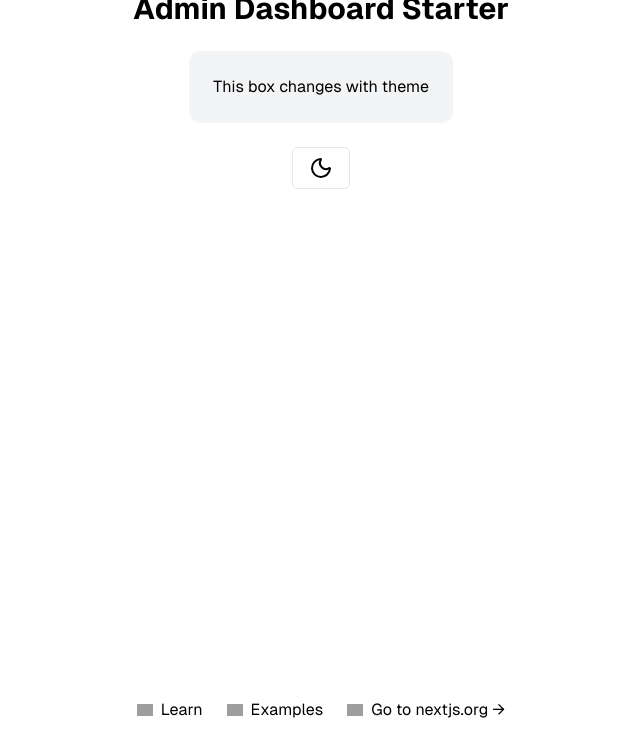
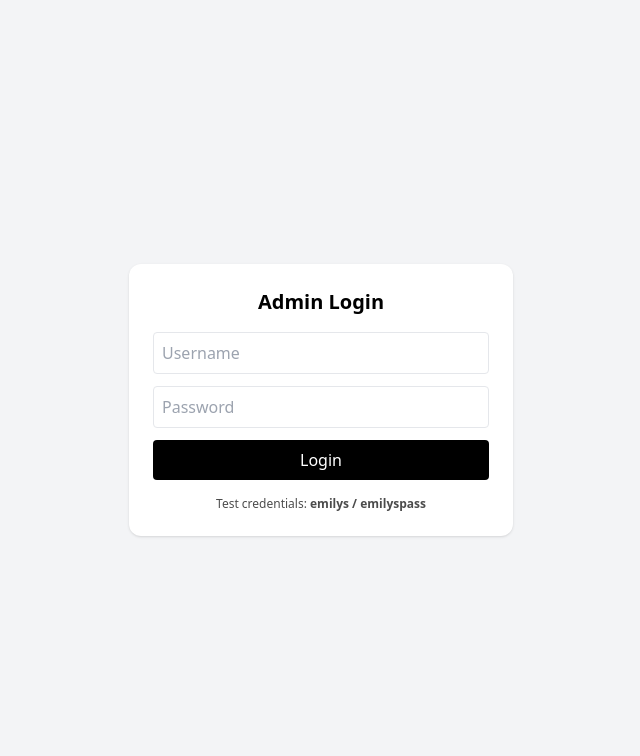
Before and after one commit to SourabhK08/E-Commerce-Admin, a Next.js app: page / in a window 1280 px wide. Shown: the top 756 px of the page, without its empty margins (319-959 px from the left). Built offline with nearby package versions, Linux system fonts and the light colour scheme; grey boxes are pictures that could not be loaded.

Commit message:
login functionality completed

```diff
--- /dev/null
+++ b/app/(auth)/login/page.tsx
@@ -0,0 +1,92 @@
+"use client";
+
+import { useEffect, useState } from "react";
+import { useAuth } from "@/context/AuthContext";
+import { useRouter } from "next/navigation";
+import axios from "axios";
+import { useForm } from "react-hook-form";
+
+export default function LoginPage() {
+  const { isAuthenticated, login } = useAuth();
+  const router = useRouter();
+  const {
+    register,
+    handleSubmit,
+    formState: { errors },
+    setError,
+  } = useForm();
+
+  useEffect(() => {
+    if (isAuthenticated) {
+      router.replace("/dashboard");
+    }
+  }, [isAuthenticated, router]);
+
+  const [loading, setLoading] = useState(false);
+
+  const handleLogin = async (data: any) => {
+    console.log("Login data:", data);
+    setLoading(true);
+
+    try {
+      const res = await axios.post("https://dummyjson.com/auth/login", {
+        username: data.username,
+        password: data.password,
+      });
+
+      const token = res.data.accessToken;
+      login(token);
+      router.push("/dashboard");
+    } catch (err: any) {
+      setError("username", { type: "manual", message: "Invalid credentials" });
+      setError("password", { type: "manual", message: "Invalid credentials" });
+    } finally {
+      setLoading(false);
+    }
+  };
+
+  return (
+    <div className="min-h-screen flex items-center justify-center bg-gray-100 dark:bg-gray-900">
+      <div className="w-full max-w-sm p-6 rounded-xl bg-white dark:bg-gray-800 shadow">
+        <h1 className="text-xl font-semibold mb-4 text-center">Admin Login</h1>
+
+        <form onSubmit={handleSubmit(handleLogin)}>
+          <input
+            className="w-full mb-3 p-2 border rounded dark:bg-gray-700"
+            placeholder="Username"
+            {...register("username", { required: "Username is required" })}
+          />
+          {errors.username && (
+            <p className="text-sm text-red-500 mb-2">
+              {errors.username.message}
+            </p>
+          )}
+
+          <input
+            type="password"
+            className="w-full mb-3 p-2 border rounded dark:bg-gray-700"
+            placeholder="Password"
+            {...register("password", { required: "Password is required" })}
+          />
+
+          {errors.password && (
+            <p className="text-sm text-red-500 mb-2">
+              {errors.password.message}
+            </p>
+          )}
+
+          <button
+            type="submit"
+            disabled={loading}
+            className="w-full bg-black text-white py-2 rounded disabled:opacity-60"
+          >
+            {loading ? "Logging in..." : "Login"}
+          </button>
+        </form>
+        <p className="text-xs text-center mt-4 opacity-70">
+          Test credentials: <b>emilys / emilyspass</b>
+        </p>
+      </div>
+    </div>
+  );
+}
--- /dev/null
+++ b/app/(dashboard)/dashboard/page.tsx
@@ -0,0 +1,11 @@
+import React from 'react'
+
+function page() {
+  return (
+    <div>
+      dashbpoard
+    </div>
+  )
+}
+
+export default page
--- a/app/layout.tsx
+++ b/app/layout.tsx
@@ -1,6 +1,7 @@
 import type { Metadata } from "next";
 import localFont from "next/font/local";
 import "./globals.css";
+import { AuthProvider } from "@/context/AuthContext";
 
 const geistSans = localFont({
   src: "./fonts/GeistVF.woff",
@@ -28,7 +29,7 @@ export default function RootLayout({
       <body
         className={`${geistSans.variable} ${geistMono.variable} antialiased transition-colors duration-300`}
       >
-        {children}
+       <AuthProvider> {children} </AuthProvider>
       </body>
     </html>
   );
--- a/app/page.tsx
+++ b/app/page.tsx
@@ -1,67 +1,7 @@
-import ThemeToggle from "@/components/ThemeToggle";
-import Image from "next/image";
+import Loginpage from "./(auth)/login/page";
 
 export default function Home() {
   return (
-    <div className="grid grid-rows-[20px_1fr_20px] items-center justify-items-center min-h-screen p-8 pb-20 gap-16 sm:p-20 font-[family-name:var(--font-geist-sans)]">
-     <main className="min-h-screen flex flex-col items-center justify-center gap-6">
-      <h1 className="text-3xl font-bold">
-        Admin Dashboard Starter
-      </h1>
-
-      <div className="p-6 rounded-xl bg-gray-100 dark:bg-gray-800">
-        <p>This box changes with theme</p>
-      </div>
-
-      <ThemeToggle />
-    </main>
-      <footer className="row-start-3 flex gap-6 flex-wrap items-center justify-center">
-        <a
-          className="flex items-center gap-2 hover:underline hover:underline-offset-4"
-          href="https://nextjs.org/learn?utm_source=create-next-app&utm_medium=appdir-template-tw&utm_campaign=create-next-app"
-          target="_blank"
-          rel="noopener noreferrer"
-        >
-          <Image
-            aria-hidden
-            src="https://nextjs.org/icons/file.svg"
-            alt="File icon"
-            width={16}
-            height={16}
-          />
-          Learn
-        </a>
-        <a
-          className="flex items-center gap-2 hover:underline hover:underline-offset-4"
-          href="https://vercel.com/templates?framework=next.js&utm_source=create-next-app&utm_medium=appdir-template-tw&utm_campaign=create-next-app"
-          target="_blank"
-          rel="noopener noreferrer"
-        >
-          <Image
-            aria-hidden
-            src="https://nextjs.org/icons/window.svg"
-            alt="Window icon"
-            width={16}
-            height={16}
-          />
-          Examples
-        </a>
-        <a
-          className="flex items-center gap-2 hover:underline hover:underline-offset-4"
-          href="https://nextjs.org?utm_source=create-next-app&utm_medium=appdir-template-tw&utm_campaign=create-next-app"
-          target="_blank"
-          rel="noopener noreferrer"
-        >
-          <Image
-            aria-hidden
-            src="https://nextjs.org/icons/globe.svg"
-            alt="Globe icon"
-            width={16}
-            height={16}
-          />
-          Go to nextjs.org →
-        </a>
-      </footer>
-    </div>
+    <Loginpage/>
   );
 }
--- /dev/null
+++ b/context/AuthContext.tsx
@@ -0,0 +1,75 @@
+"use client";
+
+import React, { createContext, useContext, useEffect, useState } from "react";
+
+type AuthContextType = {
+  token: string | null;
+  isAuthenticated: boolean;
+  login: (token: string) => void;
+  logout: () => void;
+};
+
+const AuthContext = createContext<AuthContextType | null>(null);
+
+export const AuthProvider = ({
+  children,
+}: {
+  children: React.ReactNode;
+}) => {
+  const [token, setToken] = useState<string | null>(null);
+
+  useEffect(() => {
+    const storedToken = getCookie("auth_token");
+    if (storedToken) {
+      setToken(storedToken);
+    }
+  }, []);
+
+  const login = (newToken: string) => {
+    setCookie("auth_token", newToken, 1); // 1 day
+    setToken(newToken);
+  };
+
+  const logout = () => {
+    deleteCookie("auth_token");
+    setToken(null);
+  };
+
+  return (
+    <AuthContext.Provider
+      value={{
+        token,
+        isAuthenticated: !!token,
+        login,
+        logout,
+      }}
+    >
+      {children}
+    </AuthContext.Provider>
+  );
+};
+
+export const useAuth = () => {
+  const ctx = useContext(AuthContext);
+  if (!ctx) {
+    throw new Error("useAuth must be used inside AuthProvider");
+  }
+  return ctx;
+};
+
+const setCookie = (name: string, value: string, days: number) => {
+  const expires = new Date();
+  expires.setDate(expires.getDate() + days);
+  document.cookie = `${name}=${value};expires=${expires.toUTCString()};path=/`;
+};
+
+const getCookie = (name: string) => {
+  const value = `; ${document.cookie}`;
+  const parts = value.split(`; ${name}=`);
+  if (parts.length === 2) return parts.pop()?.split(";").shift() || null;
+  return null;
+};
+
+const deleteCookie = (name: string) => {
+  document.cookie = `${name}=; Max-Age=0; path=/`;
+};
--- a/package.json
+++ b/package.json
@@ -13,7 +13,8 @@
     "lucide-react": "^0.562.0",
     "next": "14.2.35",
     "react": "^18",
-    "react-dom": "^18"
+    "react-dom": "^18",
+    "react-hook-form": "^7.69.0"
   },
   "devDependencies": {
     "@types/node": "^20",
```
Also changed, not shown: 1 other file (tests, documents, lock files or other folders).
